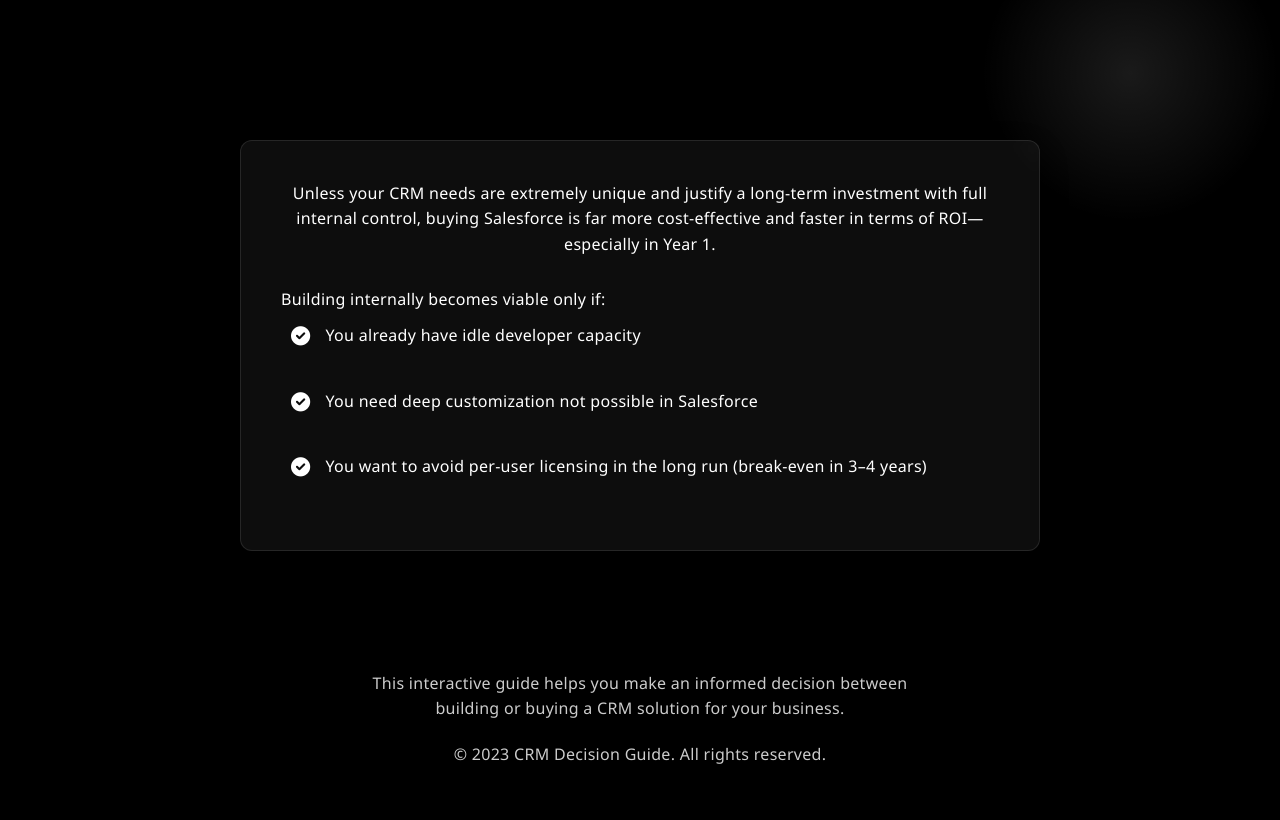
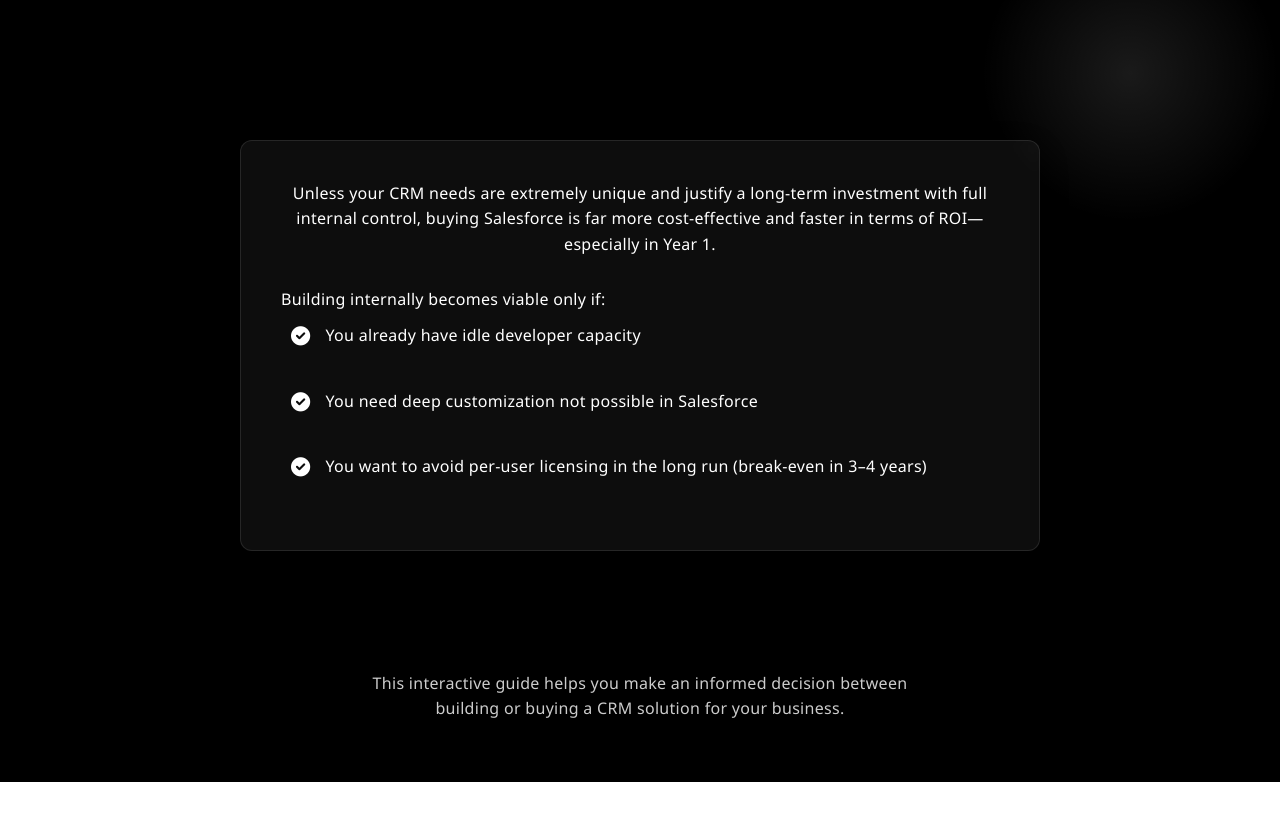
Before and after one commit to AbdulHadi806/build-vs-buy-crm, a plain HTML site: page index.html in a window 1280 px wide. Shown: the part 5234-6054 px from the top of the page. After the commit the page ends 6016 px from the top, so only its background shows below. Drawn offline with Linux system fonts and the light colour scheme.

Commit message:
removed copy 2023 index.html

```diff
--- a/index.html
+++ b/index.html
@@ -998,7 +998,6 @@
     <div class="container">
       <div class="footer-content">
         <p>This interactive guide helps you make an informed decision between building or buying a CRM solution for your business.</p>
-        <p>&copy; 2023 CRM Decision Guide. All rights reserved.</p>
       </div>
     </div>
   </footer>
```
